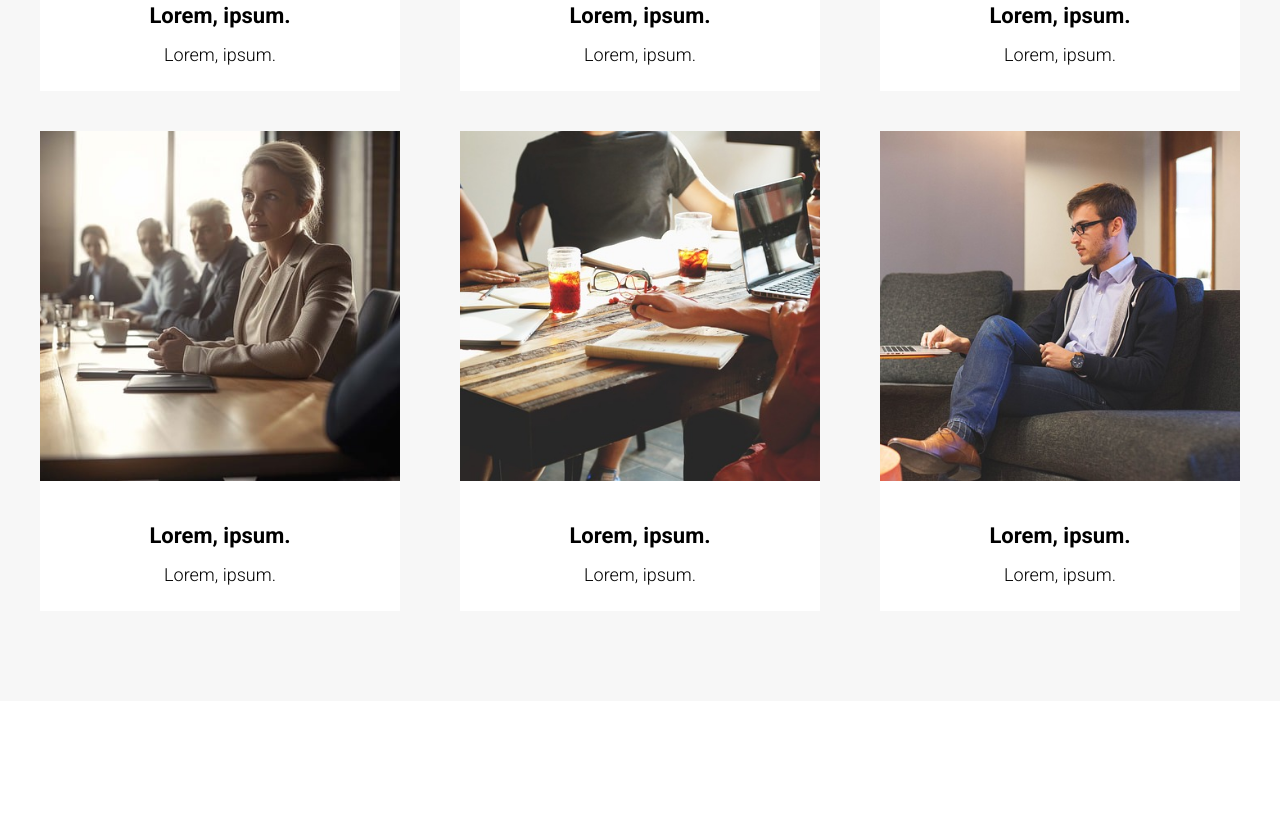
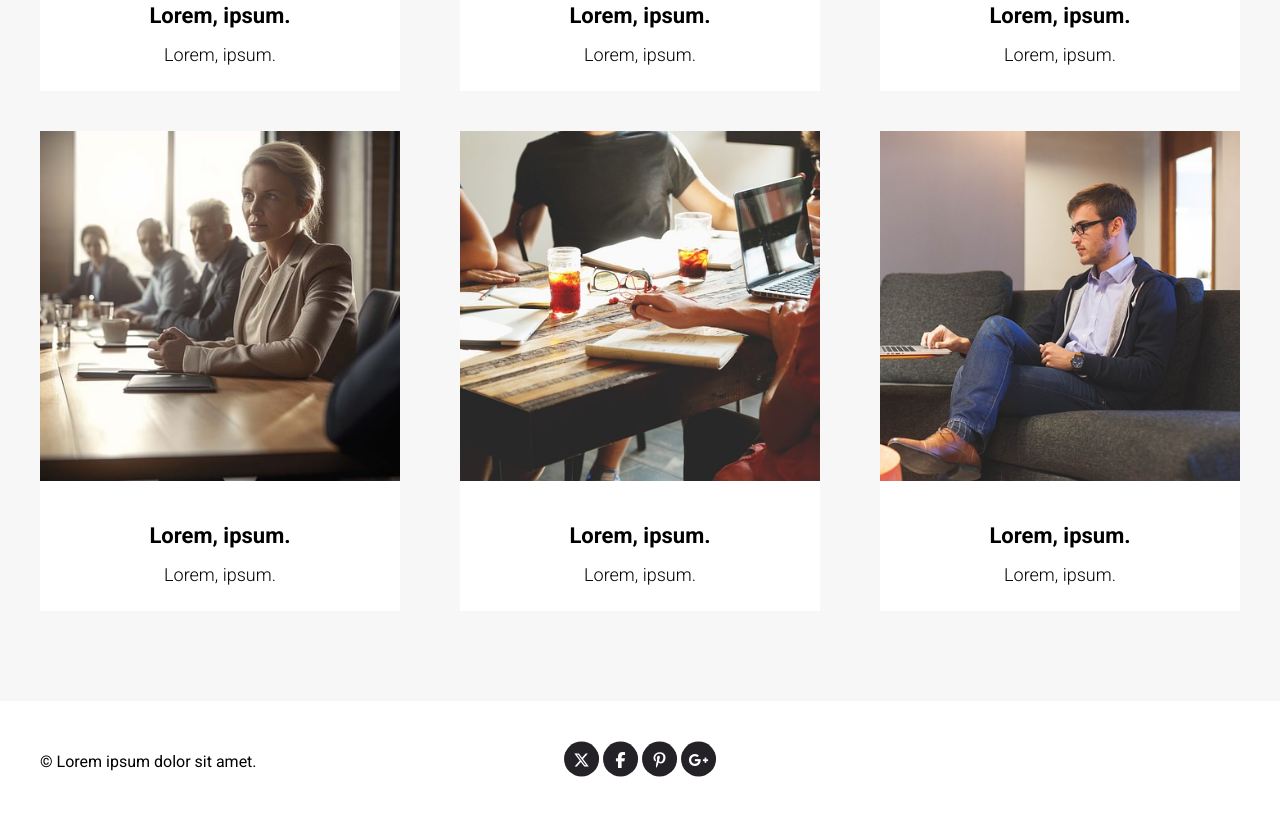
Before and after one commit to tomsob87/mod3-zadanie, a website: page index.html in a window 1280 px wide. Shown: the part 1939-2760 px from the top of the page. Before the commit the page ends 2640 px from the top, so only its background shows below. Drawn offline with Linux system fonts and the light colour scheme.

Commit message:
Add footer html/css

```diff
--- a/index.html
+++ b/index.html
@@ -116,5 +116,16 @@
             </div>
         </div>
     </section>
+    <footer>
+        <div class="container">
+            <p>&copy; Lorem ipsum dolor sit amet.</p>
+            <div class="social-icons">
+                <div class="social-icon"><i class="fa-brands fa-x-twitter"></i></div>
+                <div class="social-icon"><i class="fa-brands fa-facebook-f"></i></div>
+                <div class="social-icon"><i class="fa-brands fa-pinterest-p"></i></div>
+                <div class="social-icon"><i class="fa-brands fa-google-plus-g"></i></div>
+            </div>
+        </div>
+    </footer>
 </body>
 </html>
--- a/sass/style.scss
+++ b/sass/style.scss
@@ -171,6 +171,41 @@ section.portfolio {
     }
 }
 
+footer {
+    .container {
+        height: 15vh;
+        position: relative;
+        p {
+            position: absolute;
+            top: 50%;
+            left: 0;
+            transform: translateY(-50%);
+        }
+        .social-icons {
+            position: absolute;
+            top: 50%;
+            left: 50%;
+            transform: translate(-50%, -50%);
+            .social-icon {
+                position: relative;
+                display: inline-block;
+                width: 35px;
+                height: 35px;
+                color: #fff;
+                background-color: #242226;
+                border-radius: 50%;
+                i {
+                    position: absolute;
+                    top: 50%;
+                    left: 50%;
+                    transform: translate(-50%, -50%);
+                }
+            }
+        }
+    }
+}
+
+
 @media (orientation: portrait) {
     header {
         nav {
```
Also changed, not shown: css/style.css, 1 other file.
